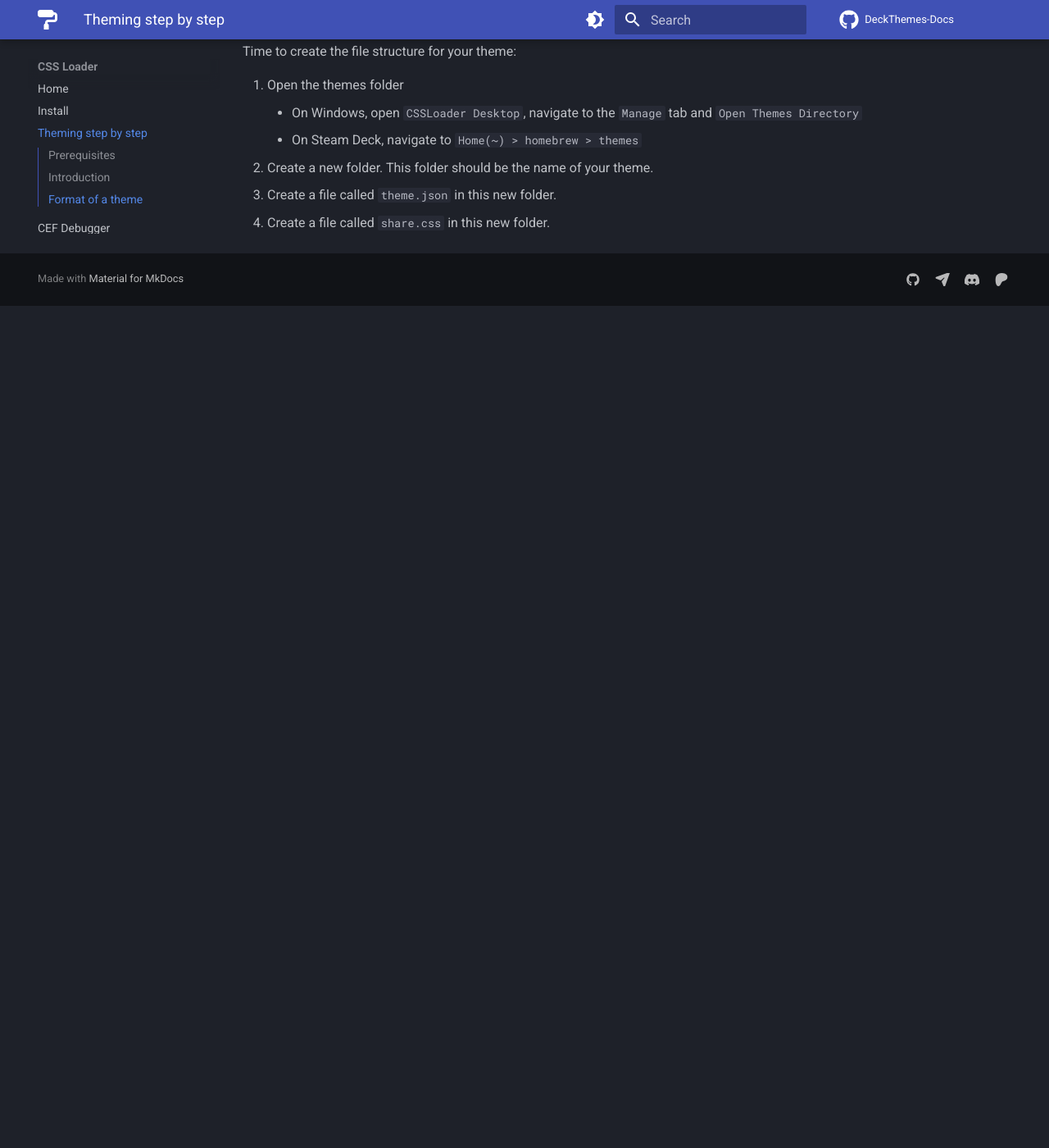
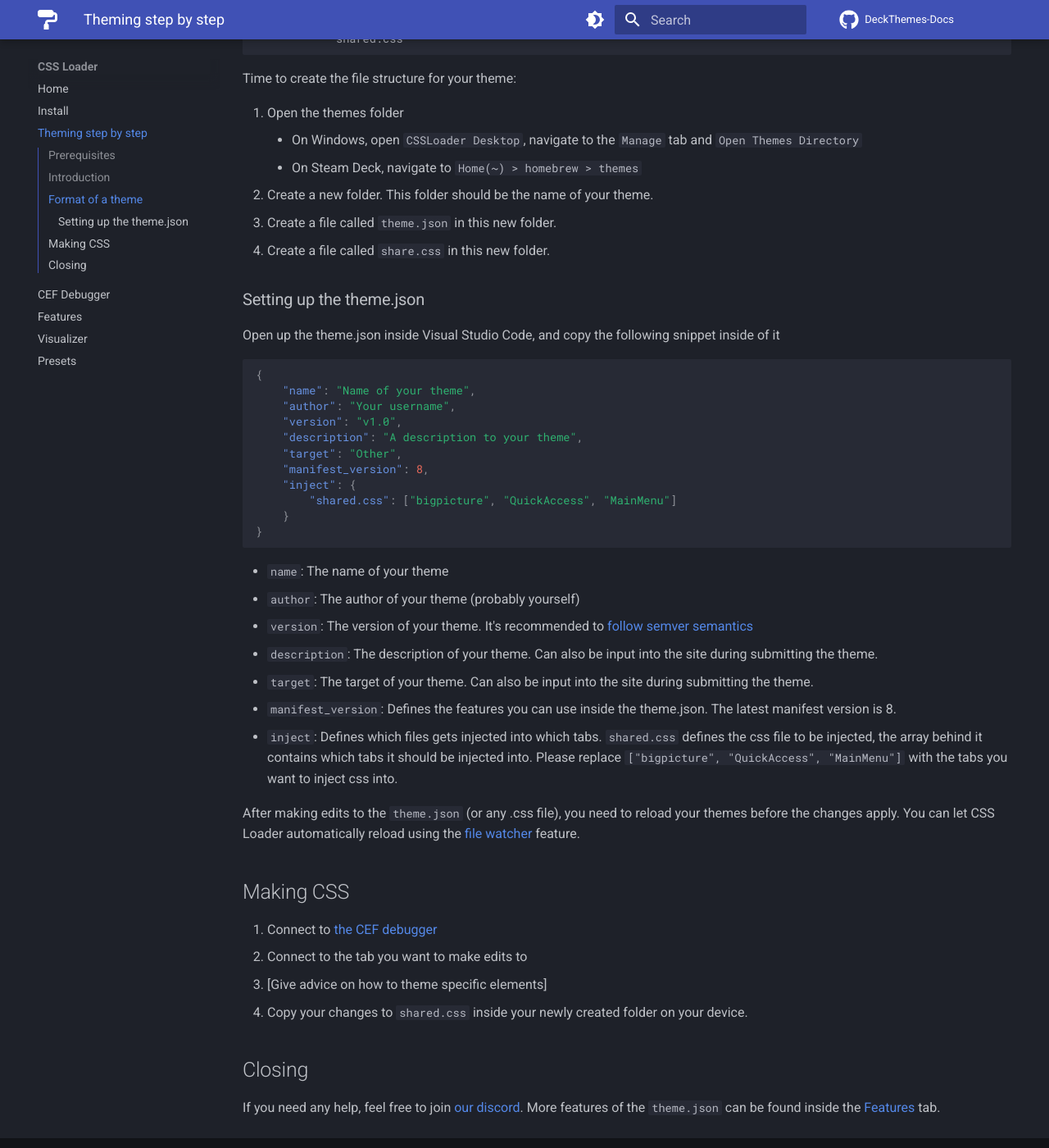
Before and after one commit to DeckThemes/DeckThemes-Docs, an MkDocs documentation site: the page built from docs/CSSLoader/theming_step_by_step.md, in a window 1280 px wide and 1400 px high, scrolled down 1815 px. Shown: the whole window at 82% size. Built offline with MkDocs 1.6.1 and Material for MkDocs 9.7.7, drawn with Linux system fonts in a browser that asks for light colours; comment, search, counter and statistics services are not loaded; before the commit the page ends 2188 px from its top, so only the background shows below that; some of the changed text lies outside the part shown.

Commit message:
In-progress push 2

````diff
--- a/docs/CSSLoader/theming_step_by_step.md
+++ b/docs/CSSLoader/theming_step_by_step.md
@@ -12,6 +12,7 @@
 - Having Visual Studio Code installed
     - Download link for [Visual Studio Code](https://code.visualstudio.com/)
     - It is recommended to install the [CSS Loader](https://marketplace.visualstudio.com/items?itemName=DeckThemes.css-loader-for-vs-code) extension for Visual Studio Code, to help editing the `theme.json`
+    - It is recommended to install the [Error Lens](https://marketplace.visualstudio.com/items?itemName=usernamehw.errorlens) extension to more easily spot errors made in css and json files
 
 ## Introduction
 
@@ -53,3 +54,43 @@
 2. Create a new folder. This folder should be the name of your theme.
 3. Create a file called `theme.json` in this new folder.
 4. Create a file called `share.css` in this new folder.
+
+### Setting up the theme.json
+
+Open up the theme.json inside Visual Studio Code, and copy the following snippet inside of it
+
+```json
+{
+    "name": "Name of your theme",
+    "author": "Your username",
+    "version": "v1.0",
+    "description": "A description to your theme",
+    "target": "Other",
+    "manifest_version": 8,
+    "inject": {
+        "shared.css": ["bigpicture", "QuickAccess", "MainMenu"]
+    }
+}
+```
+
+- `name`: The name of your theme
+- `author`: The author of your theme (probably yourself)
+- `version`: The version of your theme. It's recommended to [follow semver semantics](https://docs.npmjs.com/about-semantic-versioning)
+- `description`: The description of your theme. Can also be input into the site during submitting the theme.
+- `target`: The target of your theme. Can also be input into the site during submitting the theme.
+- `manifest_version`: Defines the features you can use inside the theme.json. The latest manifest version is 8.
+- `inject`: Defines which files gets injected into which tabs. `shared.css` defines the css file to be injected, the array behind it contains which tabs it should be injected into. Please replace `["bigpicture", "QuickAccess", "MainMenu"]` with the tabs you want to inject css into.
+
+After making edits to the `theme.json` (or any .css file), you need to reload your themes before the changes apply. You can let CSS Loader automatically reload using the [file watcher](./Features.md#file-watcher) feature.
+
+## Making CSS
+
+1. Connect to [the CEF debugger](./theming_step_by_step.md)
+2. Connect to the tab you want to make edits to
+3. [Give advice on how to theme specific elements]
+4. Copy your changes to `shared.css` inside your newly created folder on your device.
+
+
+## Closing
+
+If you need any help, feel free to join [our discord](https://discord.gg/HsU72Kfnpf). More features of the `theme.json` can be found inside the [Features](./Features.md) tab.
````
